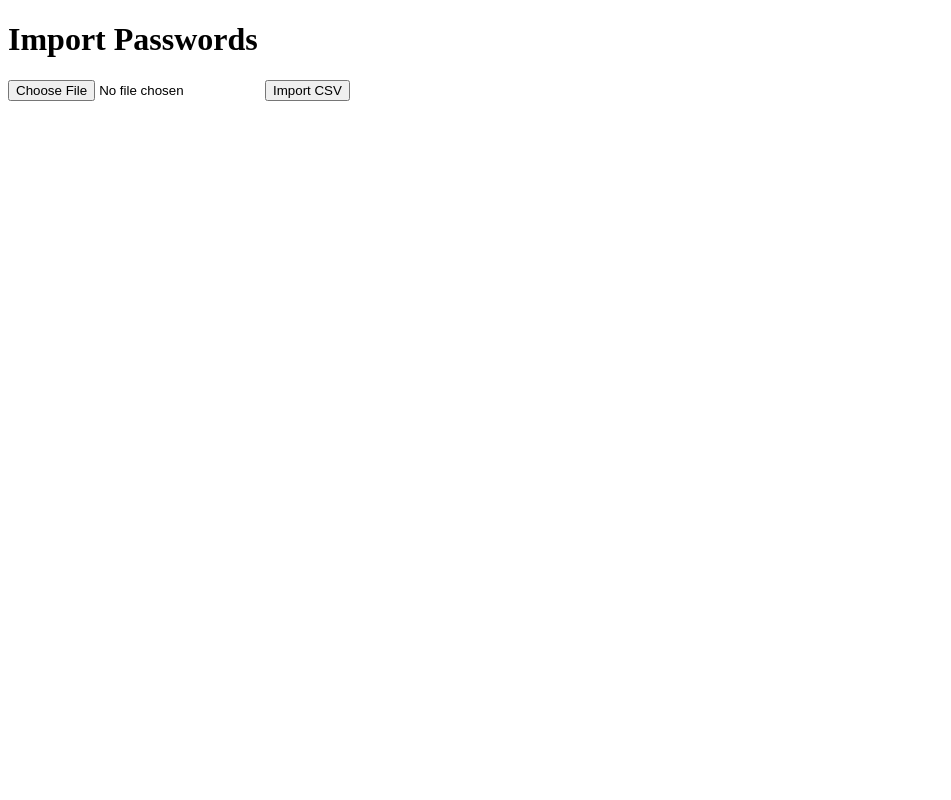
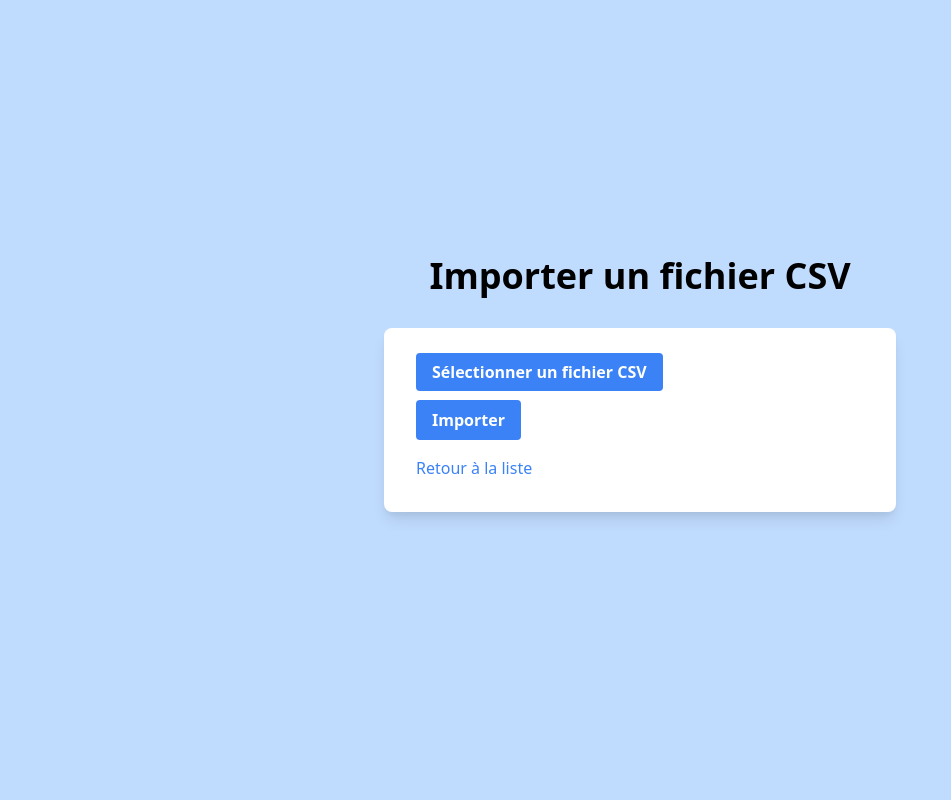
Before and after one commit to Kryyys/B3-C2-Django-COSTY, a Django app: template passwordApp/templates/passwordApp/import.html in a window 1280 px wide. Shown: the whole page, without its empty margins (0-951 px from the left). Run offline with Django 3.2, Linux system fonts and the light colour scheme; the template is opened without the code that fills it, so the values that code supplies are empty.

Commit message:
tailwind import

```diff
--- a/passwordApp/templates/passwordApp/import.html
+++ b/passwordApp/templates/passwordApp/import.html
@@ -1,14 +1,34 @@
 <!DOCTYPE html>
-<html>
+<html lang="fr">
 <head>
-    <title>Import Passwords</title>
+    <meta charset="UTF-8">
+    <meta name="viewport" content="width=device-width, initial-scale=1.0">
+    <title>Importer un fichier CSV</title>
+    <link href="https://cdn.jsdelivr.net/npm/tailwindcss@2.2.19/dist/tailwind.min.css" rel="stylesheet">
 </head>
-<body>
-    <h1>Import Passwords</h1>
-    <form action="{% url 'import_passwords_csv' %}" method="post" enctype="multipart/form-data">
-        {% csrf_token %}
-        <input type="file" name="csv_file" id="fileInput" accept=".csv" class="hidden">
-        <button type="submit">Import CSV</button>
-    </form>
+<body class="bg-blue-200 flex flex-col justify-center items-center h-screen">
+
+    <h1 class="text-4xl font-bold mb-8">Importer un fichier CSV</h1>
+
+    <div class="max-w-lg w-full bg-white p-8 rounded-lg shadow-lg mb-8">
+        <form action="{% url 'import_passwords_csv' %}" method="post" enctype="multipart/form-data" class="mb-4">
+            {% csrf_token %}
+            <input type="file" name="csv_file" id="fileInput" accept=".csv" class="hidden" onchange="updateFileName(this)">
+            <label for="fileInput" class="bg-blue-500 hover:bg-blue-700 text-white font-bold py-2 px-4 rounded cursor-pointer">Sélectionner un fichier CSV</label>
+            <span id="fileName" class="ml-2"></span>
+            <br>
+            <button type="submit" class="bg-blue-500 hover:bg-blue-700 text-white font-bold py-2 px-4 rounded mt-4">Importer</button> <!-- Déplacé sous le champ de sélection -->
+        </form>
+        <div class="flex">
+            <a href="{% url 'index' %}" class="text-blue-500 hover:text-blue-700 mr-4">Retour à la liste</a>
+        </div>
+    </div>
+
+    <script>
+        function updateFileName(input) {
+            document.getElementById('fileName').textContent = input.files[0].name;
+        }
+    </script>
+
 </body>
 </html>
```
